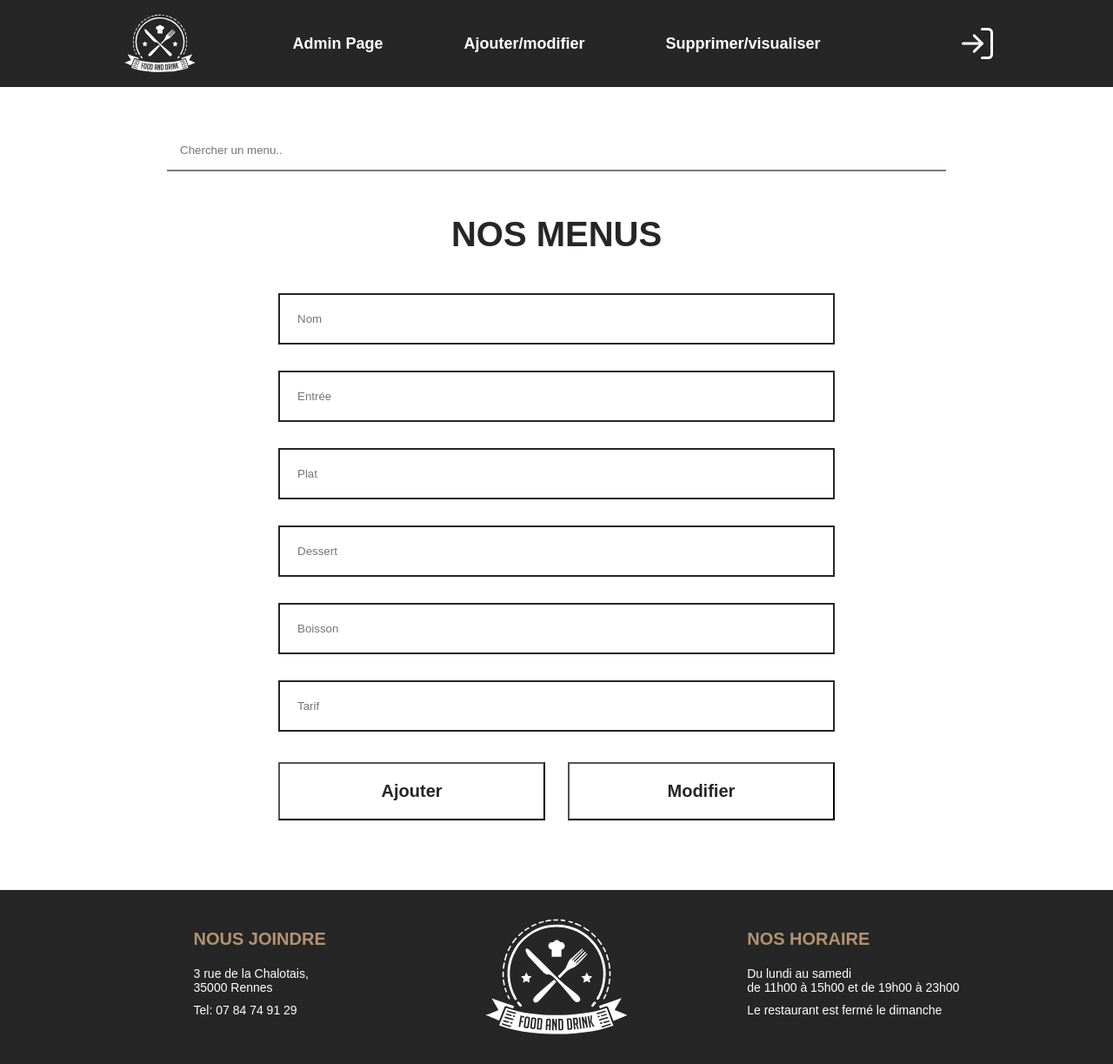
After one commit to GabinBdlt/Food-and-Drink, a PHP site: page / in a window 1280 px wide. The commit adds this page. Shown: the whole page at 87% size. Run offline with PHP 8.4, Linux system fonts and the light colour scheme.

Commit message:
Update 07/03

```diff
--- /dev/null
+++ b/Food and Drink/administration/index.php
@@ -0,0 +1,103 @@
+
+<!DOCTYPE html>
+<html lang="en">
+<head>
+    <meta charset="UTF-8">
+    <meta http-equiv="X-UA-Compatible" content="IE=edge">
+    <meta name="viewport" content="width=device-width, initial-scale=1.0">
+    <title>Website Projet Dev</title>
+    <link rel="stylesheet" href="style.css">
+</head>
+<body>
+    <header>
+        <nav>
+            <div class="logo" id="head">
+                <img src="./img/food-and-drink.svg" alt="">
+            </div>
+            <div class="admin_header">
+                <ul>
+                    <a href="index.php">
+                        <li>Admin Page</li>
+                    </a>
+                    <a href="#">
+                        <li>Ajouter/modifier</li>
+                    </a>
+                    <a href="#">
+                        <li>Supprimer/visualiser</li>
+                    </a>
+                </ul>
+            </div>
+            <div class="log-in">
+                <img src="./img/log-in.svg" alt="">
+            </div>
+        </nav>
+    </header>
+    <section class="change_admin_page">
+        <div class="flex_center search_bar">
+            <!-- input tag -->
+            <input id="searchbar" onkeyup="search_menu()" type="text"
+            name="search" placeholder="Chercher un menu..">
+        </div>
+        <div class="flex_center admin_change">
+            <h2>NOS MENUS</h2>
+        </div>
+        <div class="formulaire">
+            <form action="ajouter.php"  method='POST'>
+                <div class="bloc_forme" id="bloc_nom">
+                  <input class="bloc_form" type="text" id="nom" name="menu_nom" placeholder="Nom">
+                </div>
+
+                <div class="bloc_forme" id="bloc_entree">
+                  <input class="bloc_form" type="Text" id="entree" name="menu_entree" placeholder="Entrée">
+                </div>
+
+                <div class="bloc_forme" id="bloc_plat">
+                    <input class="bloc_form" type="text" id="plat" name="menu_plat" placeholder="Plat">
+                  </div>
+
+                <div class="bloc_forme" id="bloc_dessert">
+                    <input class="bloc_form" type="Text" id="dessert" name="menu_dessert" placeholder="Dessert">
+                </div>
+
+                <div class="bloc_forme" id="bloc_boisson">
+                    <input class="bloc_form" type="text" id="boisson" name="menu_boisson" placeholder="Boisson">
+                </div>
+
+                <div class="bloc_forme" id="bloc_tarif">
+                    <input class="bloc_form" type="Text" id="tarif" name="menu_tarif" placeholder="Tarif">
+                </div>
+
+                <div class="bloc_forme buttons">
+                    <button class="btn btn_admin" type="submit">Ajouter</button>
+                    <button class="btn btn_admin" type="submit">Modifier</button>
+                </div>
+              </form>
+        </div>
+    </section>
+    <footer class="flex_center">
+        <div class="container">
+            <div class="bloc nous_joindre">
+                <div>
+                    <h3>NOUS JOINDRE</h3>
+                    <div class="text_footer">
+                        <p>3 rue de la Chalotais,<br/>35000 Rennes</p>
+                        <p>Tel: 07 84 74 91 29</p>
+                    </div>
+                </div>
+            </div>
+            <div class="bloc logo">
+                <img src="./img/food-and-drink.svg" alt="">
+            </div>
+            <div class="bloc nos_horaire">
+                <div>
+                    <h3>NOS HORAIRE</h3>
+                    <div class="text_footer">
+                        <p>Du lundi au samedi<br/>de 11h00 à 15h00 et de 19h00 à 23h00</p>
+                        <p>Le restaurant est fermé le dimanche</p>
+                    </div>
+                </div>
+            </div>
+        </div>
+    </footer>
+</body>
+</html>
--- /dev/null
+++ b/Food and Drink/administration/style.css
@@ -0,0 +1,198 @@
+*{
+    margin: 0;
+    padding: 0;
+    list-style: none;
+    text-decoration: none;
+    color: black;
+    font-family: Arial, Helvetica, sans-serif;
+    box-sizing: border-box;
+}
+
+.container{
+    display: flex;
+    justify-content: center;
+}
+
+header{
+    background-color: #262626;
+    display: flex;
+    justify-content: center;
+}
+
+nav {
+    display: flex;
+    align-items: center;
+    padding-left: 70px;
+    padding-right: 70px;
+    width: 90%;
+    height: 100px;
+}
+
+ul {
+    display: flex;
+    justify-content: space-between;
+    width: 100%;
+}
+
+li {
+    color: white;
+}
+
+.logo{
+    height: 100%;
+}
+
+.logo img {
+    height: 100%;
+}
+
+#head {
+    width: 20%;
+}
+
+.log-in {
+    display: flex;
+    justify-content: right;
+    width: 20%;
+}
+
+.admin_header {
+    width: 60%;
+    display: flex;
+    justify-content: left;
+}
+
+.admin_header ul a li {
+    font-size: 18px;
+    font-weight: 700;
+}
+
+/* ------------------------------------ SECTION ----------------------- */
+
+.flex_center{
+    display: flex;
+    justify-content: center;
+}
+
+.change_admin_page {
+    display: flex;
+    flex-direction: column;
+    align-items: center;
+}
+
+.change_admin_page .search_bar{
+    width: 70%;
+    margin: 50px;
+}
+
+#searchbar {
+    outline: 0;
+    border-width: 0 0 2px;
+    border-color: #262626;
+    width: 100%;
+    padding: 15px;
+  }
+  #searchbar:focus {
+    border-color: #B19472;
+  }
+
+.admin_change {
+    flex-direction: column;
+    height: 100%;
+}
+
+.login_page_admin {
+    margin: 120px;
+    flex-direction: column;
+    height: 100%;
+}
+
+.admin_change h2 {
+    color: #262626;
+    font-size: 40px;
+}
+
+.login_page_admin h2 {
+    color: #262626;
+    font-size: 60px;
+}
+
+.formulaire {
+    width: 50%;
+    margin-top: 30px;
+    margin-bottom: 80px;
+}
+
+.bloc_form {
+    width: 100%;
+    margin: 15px 0px;
+    padding: 20px 20px;
+    border-radius: 0px;
+    background-color: white;
+    border-color: #262626;
+    border-style: solid;
+}
+
+.buttons {
+    margin-top: 20px;
+    display: flex;
+    justify-content: space-between;
+}
+
+.btn {
+    width: 100%;
+    border-radius: 0px;
+    color: #262626;
+    background-color: white;
+    cursor: pointer;
+    transition-duration: 0.4s;
+}
+
+.btn:hover {
+    box-shadow: 6px 6px 0px #262626;
+}
+
+.btn_login {
+    margin: 40px 0px;
+    padding: 20px 0px;
+    font-size: 30px;
+}
+
+.btn_admin {
+    width: 48%;
+    padding: 20px 0px;
+    font-weight: 600;
+    font-size: 20px;
+}
+
+footer {
+    background-color: #262626;
+    height: 200px;
+}
+
+.container {
+    width: 80%;
+    display: flex;
+    align-items: center;
+    justify-content: space-around;
+}
+
+h3 {
+    margin-bottom: 20px;
+    color: #B19472;
+    font-size: 20px;
+}
+
+.container .bloc {
+    width: 300px;
+    display: flex;
+    align-items: center;
+    justify-content: start;
+    flex-direction: column;
+}
+
+.text_footer p {
+    margin-bottom: 10px;
+    font-size: 14px;
+    color: white;
+}
--- a/Food and Drink/basedoneesite.php
+++ b/Food and Drink/basedoneesite.php
@@ -1,3 +1,5 @@
 <?php
 include 'database.php';
-include 'ajouter.php';
+include 'administration/ajouter.php';
+
+?>
```
Also changed, not shown: Food and Drink/administration/ajouter.php (+14 -16 lines), Food and Drink/administration/img/NicePng_plate-of-food-png_547446.png (added), Food and Drink/administration/img/QR_Code_example (1).png (added), Food and Drink/administration/img/QR_Code_example.png (added), Food and Drink/administration/img/Tripadvisor_lockup_horizontal_secondary_registered.svg (added), Food and Drink/administration/img/des-plats-équiliobrés-et-colorés.jpg (added), Food and Drink/administration/img/food-and-drink 2.svg (added), Food and Drink/administration/img/food-and-drink.svg (added), Food and Drink/administration/img/image 1.png (added), Food and Drink/administration/img/jardins-chataignier.jpg (added), Food and Drink/administration/img/log-in.svg (added), Food and Drink/administration/img/log-out.svg (added), Food and Drink/administration/img/logo-boucherie-non-coupe-fo-1.png (added), Food and Drink/administration/img/logo_rouge.png (added), 2 more files.
